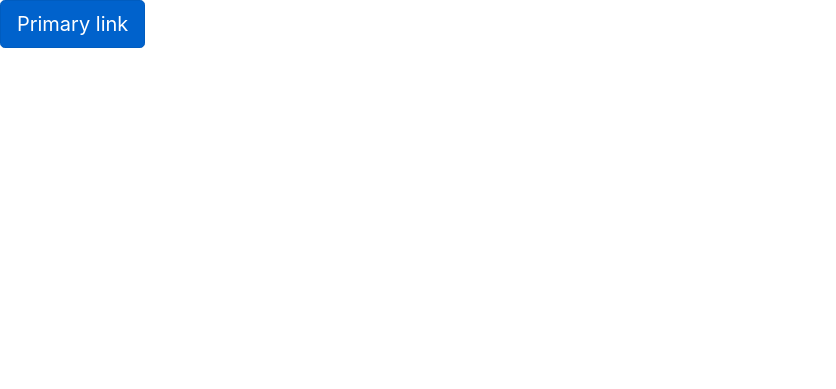
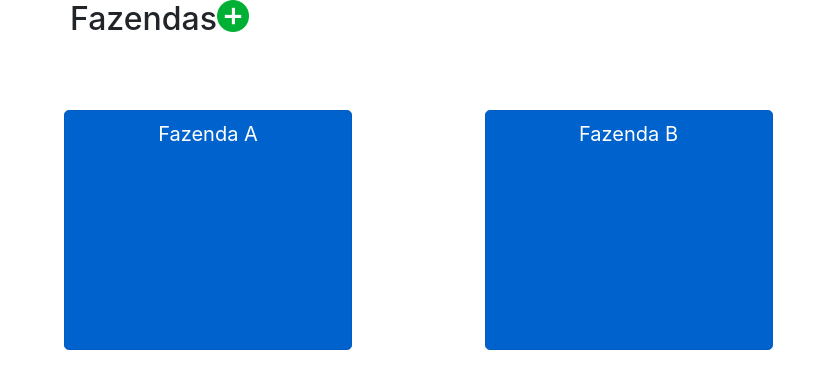
Before and after one commit to Vinicius-8/PecGest, a PHP site: page /home.php in a window 1280 px wide. Shown: the part 106-495 px from the top of the page, without its empty margins (0-836 px from the left). Run offline with PHP 8.4, Linux system fonts and the light colour scheme.

Commit message:
Criação das fazendas

```diff
--- a/view/css/home.css
+++ b/view/css/home.css
@@ -1,4 +1,8 @@
 .fazenda {
-    width: 20rem !important;
-    height: 20rem;
+    width: 18rem;
+    height: 15rem;
+    margin: 5%;
 }
+
+row{
+}
--- a/view/home.php
+++ b/view/home.php
@@ -1,4 +1,5 @@
 <?php
+
 ?>
 <!DOCTYPE html>
 <html lang="pt-br">
@@ -8,6 +9,17 @@
 
         <title>Home</title>
         <link rel="stylesheet" href="https://stackpath.bootstrapcdn.com/bootstrap/4.1.1/css/bootstrap.min.css" integrity="sha384-WskhaSGFgHYWDcbwN70/dfYBj47jz9qbsMId/iRN3ewGhXQFZCSftd1LZCfmhktB" crossorigin="anonymous">
+        <link rel="stylesheet" href="css/home.css">
+        <script>
+           function verfazenda(){
+               alert("<?php echo 'Ver fazenda';?>");
+           }
+
+           function criarfazenda() {
+                alert("Aqui vai o código de criar fazenda!");
+           }
+
+       </script>
     </head>
     <body>
         <nav class="navbar navbar-expand-lg navbar-light bg-light">
@@ -30,7 +42,24 @@
             </div>
         </nav>
 
-        <a href="#" class="btn btn-primary btn-lg active" role="button" aria-pressed="true">Primary link</a>
+
+
+        <div class="container center">
+            <div class="row">
+                <h2 id="q">Fazendas</h2>
+                <a href="#" onclick="criarfazenda()"><img src="imgs/icn_add.png" id="add" style="width: 2rem"></a>
+            </div>
+        </div>
+
+
+
+        <!--  Botões que representam as fazendas -->
+
+        <a href="#" class="btn btn-primary btn-lg active fazenda" role="button" onclick="verfazenda()">Fazenda A</a>
+
+        <a href="#" class="btn btn-primary btn-lg active fazenda" role="button" aria-pressed="true">Fazenda B</a>
+
+
 
 
         <script src="https://code.jquery.com/jquery-3.3.1.slim.min.js" integrity="sha384-q8i/X+965DzO0rT7abK41JStQIAqVgRVzpbzo5smXKp4YfRvH+8abtTE1Pi6jizo" crossorigin="anonymous"></script>
```
Also changed, not shown: view/fazenda.php (added), view/imgs/icn_add.png (added).
